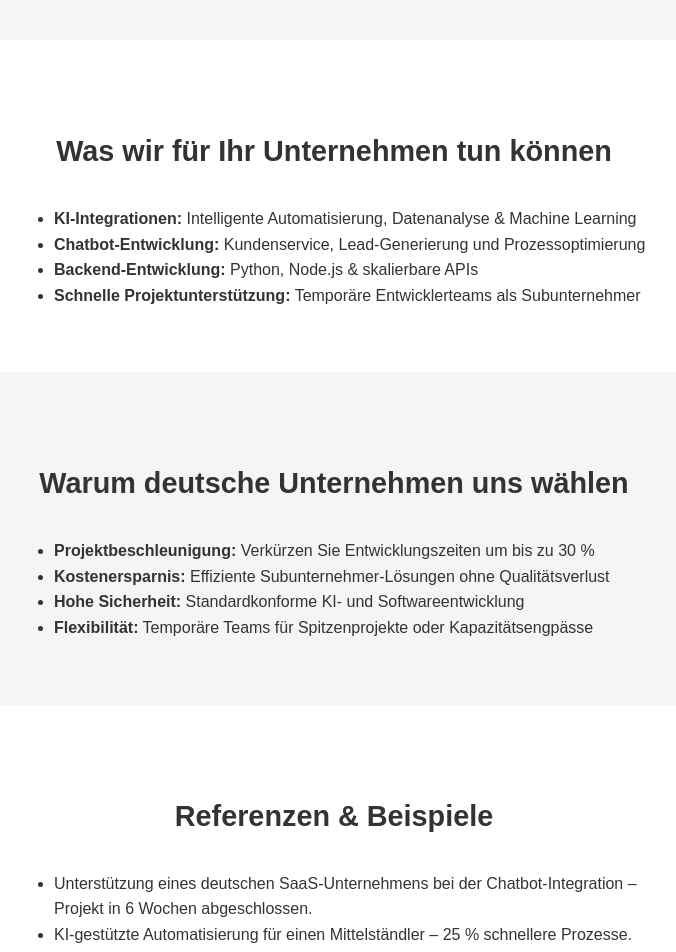
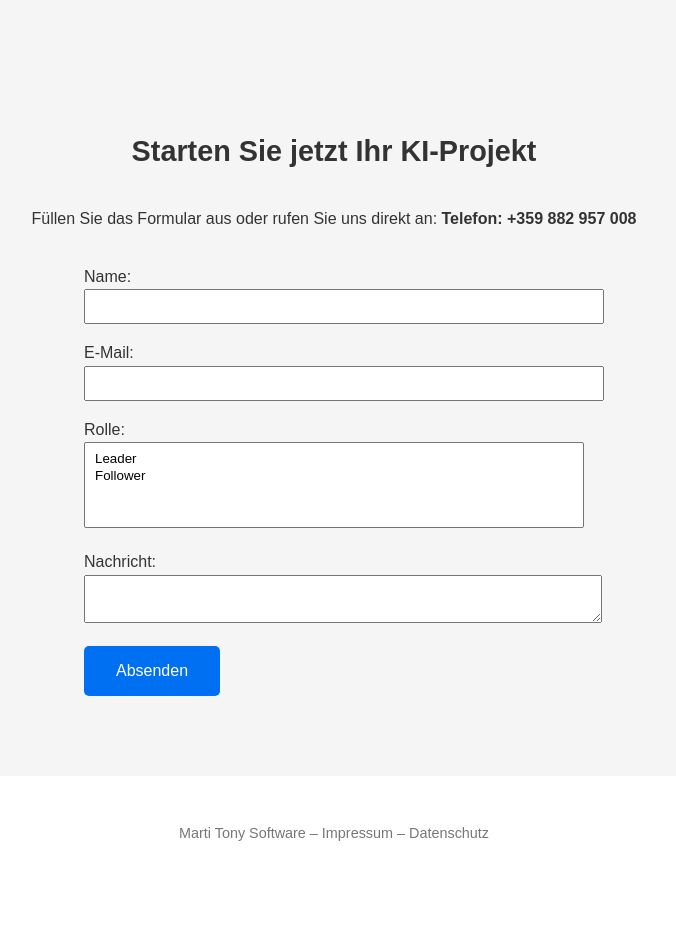
Before and after one commit to martinantoniorecords/ai-german-landing, a React (Create React App) app: page / in a window 1280 px wide. Shown: the part 420-1372 px from the top of the page, without its empty margins (306-982 px from the left). After the commit the page ends 1312 px from the top, so only its background shows below. Built offline with nearby package versions, Linux system fonts and the light colour scheme.

Commit message:
Initial AI German landing page

```diff
--- a/src/App.js
+++ b/src/App.js
@@ -35,43 +35,6 @@ function App() {
         </a>
       </section>
 
-      {/* Services Section */}
-      <section style={{ padding: "4rem 2rem", textAlign: "center" }}>
-        <h2 style={{ fontSize: "1.8rem", fontWeight: "600", marginBottom: "2rem" }}>
-          Was wir für Ihr Unternehmen tun können
-        </h2>
-        <ul style={{ listStyle: "disc", margin: "0 auto", maxWidth: "600px", textAlign: "left" }}>
-          <li><strong>KI-Integrationen:</strong> Intelligente Automatisierung, Datenanalyse & Machine Learning</li>
-          <li><strong>Chatbot-Entwicklung:</strong> Kundenservice, Lead-Generierung und Prozessoptimierung</li>
-          <li><strong>Backend-Entwicklung:</strong> Python, Node.js & skalierbare APIs</li>
-          <li><strong>Schnelle Projektunterstützung:</strong> Temporäre Entwicklerteams als Subunternehmer</li>
-        </ul>
-      </section>
-
-      {/* Benefits Section */}
-      <section style={{ backgroundColor: "#f5f5f5", padding: "4rem 2rem", textAlign: "center" }}>
-        <h2 style={{ fontSize: "1.8rem", fontWeight: "600", marginBottom: "2rem" }}>
-          Warum deutsche Unternehmen uns wählen
-        </h2>
-        <ul style={{ listStyle: "disc", margin: "0 auto", maxWidth: "600px", textAlign: "left" }}>
-          <li><strong>Projektbeschleunigung:</strong> Verkürzen Sie Entwicklungszeiten um bis zu 30 %</li>
-          <li><strong>Kostenersparnis:</strong> Effiziente Subunternehmer-Lösungen ohne Qualitätsverlust</li>
-          <li><strong>Hohe Sicherheit:</strong> Standardkonforme KI- und Softwareentwicklung</li>
-          <li><strong>Flexibilität:</strong> Temporäre Teams für Spitzenprojekte oder Kapazitätsengpässe</li>
-        </ul>
-      </section>
-
-      {/* Proof Section */}
-      <section style={{ padding: "4rem 2rem", textAlign: "center" }}>
-        <h2 style={{ fontSize: "1.8rem", fontWeight: "600", marginBottom: "2rem" }}>
-          Referenzen & Beispiele
-        </h2>
-        <ul style={{ listStyle: "disc", margin: "0 auto", maxWidth: "600px", textAlign: "left" }}>
-          <li>Unterstützung eines deutschen SaaS-Unternehmens bei der Chatbot-Integration – Projekt in 6 Wochen abgeschlossen.</li>
-          <li>KI-gestützte Automatisierung für einen Mittelständler – 25 % schnellere Prozesse.</li>
-        </ul>
-      </section>
-
       {/* Contact Form Section */}
       <section
         id="contact"
@@ -88,29 +51,42 @@ function App() {
           name="contact"
           method="POST"
           data-netlify="true"
-          netlify-honeypot="bot-field"
-          action="/success"
           style={{ maxWidth: "500px", margin: "0 auto", textAlign: "left" }}
         >
           <input type="hidden" name="form-name" value="contact" />
-          <p hidden>
+
+          <p>
             <label>
-              Don’t fill this out: <input name="bot-field" />
+              Name:<br />
+              <input type="text" name="name" required style={{ width: "100%", padding: "0.5rem" }} />
             </label>
           </p>
 
-          <label style={{ display: "block", marginBottom: "0.5rem" }}>Name</label>
-          <input name="name" type="text" required style={{ width: "100%", padding: "0.5rem", marginBottom: "1rem" }} />
+          <p>
+            <label>
+              E-Mail:<br />
+              <input type="email" name="email" required style={{ width: "100%", padding: "0.5rem" }} />
+            </label>
+          </p>
 
-          <label style={{ display: "block", marginBottom: "0.5rem" }}>E-Mail</label>
-          <input name="email" type="email" required style={{ width: "100%", padding: "0.5rem", marginBottom: "1rem" }} />
+          <p>
+            <label>
+              Rolle:<br />
+              <select name="role[]" multiple style={{ width: "100%", padding: "0.5rem" }}>
+                <option value="leader">Leader</option>
+                <option value="follower">Follower</option>
+              </select>
+            </label>
+          </p>
 
-          <label style={{ display: "block", marginBottom: "0.5rem" }}>Firma</label>
-          <input name="company" type="text" style={{ width: "100%", padding: "0.5rem", marginBottom: "1rem" }} />
+          <p>
+            <label>
+              Nachricht:<br />
+              <textarea name="message" required style={{ width: "100%", padding: "0.5rem" }}></textarea>
+            </label>
+          </p>
 
-          <label style={{ display: "block", marginBottom: "0.5rem" }}>Projekt-Herausforderung</label>
-          <textarea name="message" required style={{ width: "100%", padding: "0.5rem", marginBottom: "1rem" }} />
-
+          <p>
             <button
               type="submit"
               style={{
@@ -123,8 +99,9 @@ function App() {
                 cursor: "pointer",
               }}
             >
-            Jetzt unverbindlich anfragen
+              Absenden
             </button>
+          </p>
         </form>
       </section>
 
```
Lines whose indentation alone changed are shown as unchanged.
